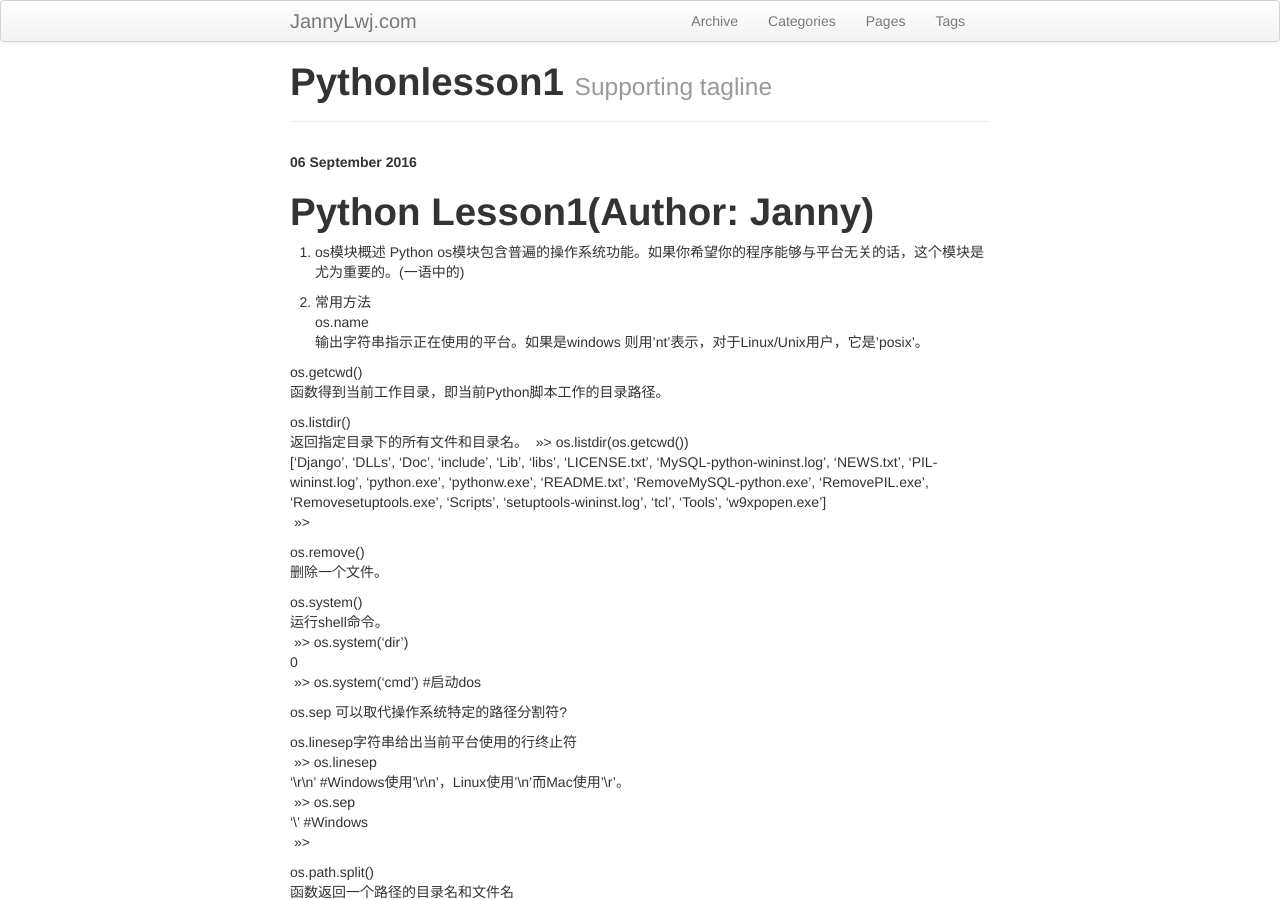
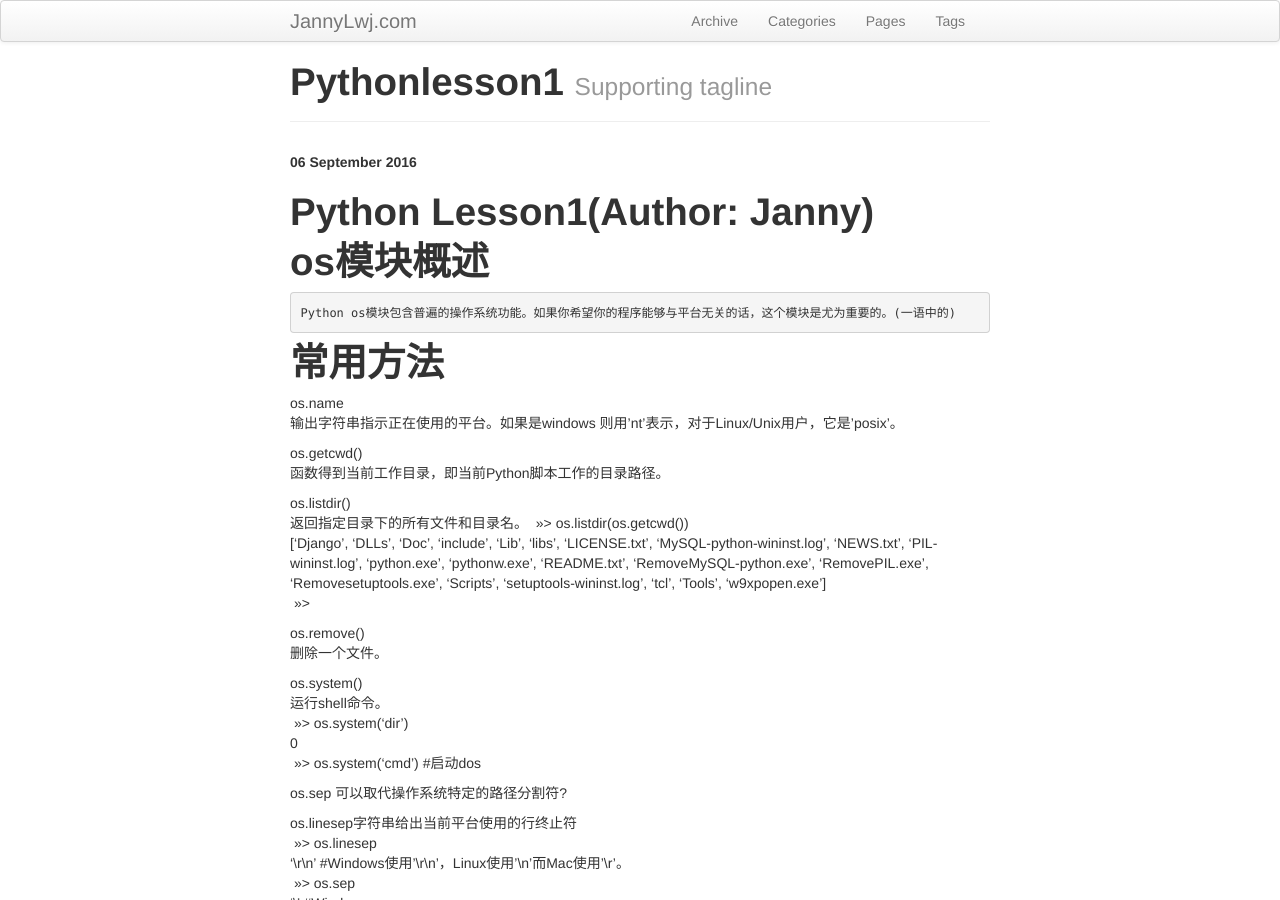
Before and after one commit to JannyLwj/JannyLwj.github.io, a Jekyll site: the page built from _posts/2016-09-06-PythonLesson1.md, in a window 1280 px wide and 900 px high. Built offline with Jekyll 4.4.1, drawn with Linux system fonts in a browser that asks for light colours; comment, search, counter and statistics services are not loaded; part of the change alters nothing that is shown.

```diff
--- a/_posts/2016-09-06-PythonLesson1.md
+++ b/_posts/2016-09-06-PythonLesson1.md
@@ -6,10 +6,11 @@ tags : [Python]
 ---
 
 #   Python Lesson1(Author: Janny)
-1.  os模块概述
+#    os模块概述
     Python os模块包含普遍的操作系统功能。如果你希望你的程序能够与平台无关的话，这个模块是尤为重要的。(一语中的)
 
-2.  常用方法
+#    常用方法
+
 os.name
     输出字符串指示正在使用的平台。如果是windows 则用'nt'表示，对于Linux/Unix用户，它是'posix'。
 
```
